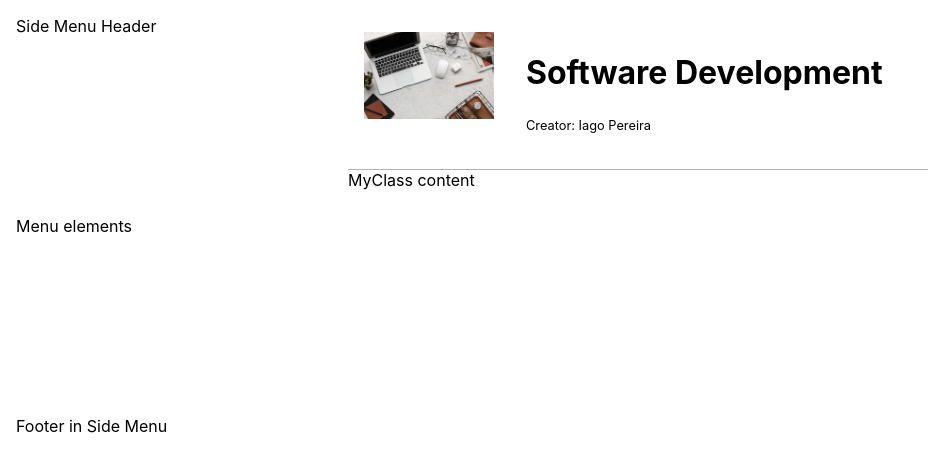
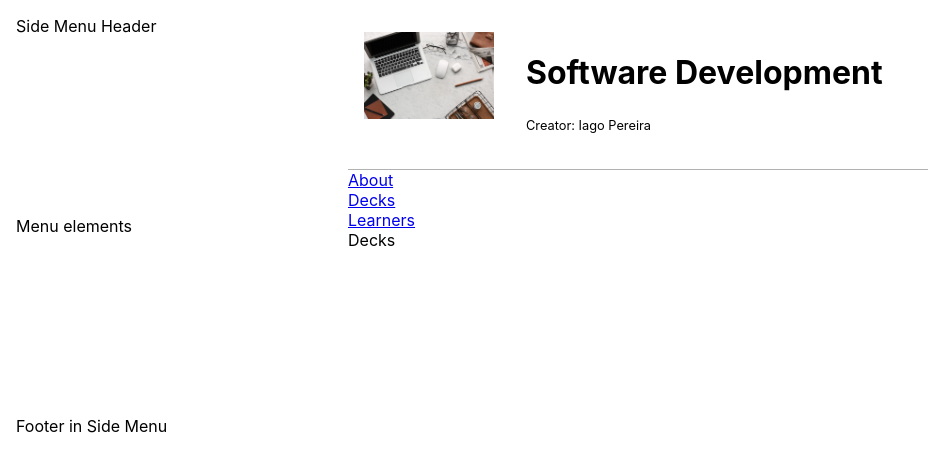
Before and after one commit to iagosergiop93/flash-card-app, a React (Create React App) app in the folder web/flash-cards-app/: page / in a window 1280 px wide. Shown: the top 472 px of the page, without its empty margins (0-928 px from the left). Built offline with nearby package versions, Linux system fonts and the light colour scheme.

Commit message:
Added tabs for main page

```diff
--- a/web/flash-cards-app/package.json
+++ b/web/flash-cards-app/package.json
@@ -10,8 +10,10 @@
     "@types/node": "^12.12.56",
     "@types/react": "^16.9.49",
     "@types/react-dom": "^16.9.8",
+    "@types/react-router-dom": "^5.1.5",
     "react": "^16.13.1",
     "react-dom": "^16.13.1",
+    "react-router-dom": "^5.2.0",
     "react-scripts": "3.4.3",
     "typescript": "^3.7.5"
   },
--- /dev/null
+++ b/web/flash-cards-app/src/components/MyClass/MyClassMain/About/About.tsx
@@ -0,0 +1,12 @@
+import React from 'react';
+import './About.css';
+
+export class About extends React.Component {
+    render() {
+        return (
+            <div className="main-content">
+                About
+            </div>
+        );
+    }
+}
--- /dev/null
+++ b/web/flash-cards-app/src/components/MyClass/MyClassMain/Decks/Decks.tsx
@@ -0,0 +1,12 @@
+import React from 'react';
+import './Decks.css';
+
+export class Decks extends React.Component {
+    render() {
+        return (
+            <div className="main-content">
+                Decks
+            </div>
+        );
+    }
+}
--- /dev/null
+++ b/web/flash-cards-app/src/components/MyClass/MyClassMain/Learners/Learners.tsx
@@ -0,0 +1,12 @@
+import React from 'react';
+import './Learners.css';
+
+export class Learners extends React.Component {
+    render() {
+        return (
+            <div className="main-content">
+                Learners
+            </div>
+        );
+    }
+}
--- a/web/flash-cards-app/src/components/MyClass/MyClassMain/MyClassMain.tsx
+++ b/web/flash-cards-app/src/components/MyClass/MyClassMain/MyClassMain.tsx
@@ -1,10 +1,47 @@
 import React from 'react';
 import './MyClassMain.css';
+import { BrowserRouter as Router, Switch, Route, Link } from 'react-router-dom';
+import { About } from './About/About';
+import { Decks } from './Decks/Decks';
+import { Learners } from './Learners/Learners';
 
 export class MyClassMain extends React.Component {
     render() {
+        const elements = [
+            { name: 'About', link: '/about' },
+            { name: 'Decks', link: '/decks' },
+            { name: 'Learners', link: '/learners' },
+        ]
+        const links = [];
+
+        for(const item of elements) {
+            links.push(
+                <div className="tabs">
+                    <Link to={item.link}>{item.name}</Link>
+                </div>
+            );
+        }
+
         return (
-            <main className="MyClass-main">MyClass content</main>
+            <main className="MyClass-main">
+                <Router>
+                    {links}
+                    <Switch>
+                        <Route exact path="/">
+                            <Decks />
+                        </Route>
+                        <Route path="/about">
+                            <About />
+                        </Route>
+                        <Route path="/decks">
+                            <Decks />
+                        </Route>
+                        <Route path="/learners">
+                            <Learners />
+                        </Route>
+                    </Switch>
+                </Router>
+            </main>
         );
     }
 }
```
Also changed, not shown: web/flash-cards-app/src/components/MyClass/MyClassMain/About/About.css (added), web/flash-cards-app/src/components/MyClass/MyClassMain/Decks/Decks.css (added), web/flash-cards-app/src/components/MyClass/MyClassMain/Learners/Learners.css (added), 1 other file (tests, documents, lock files or other folders).
